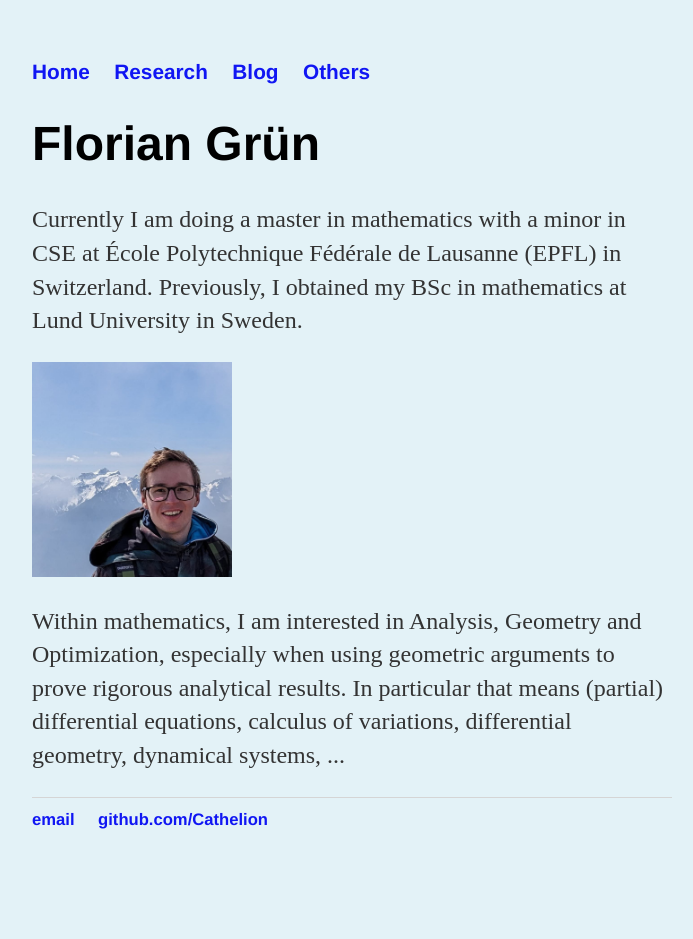
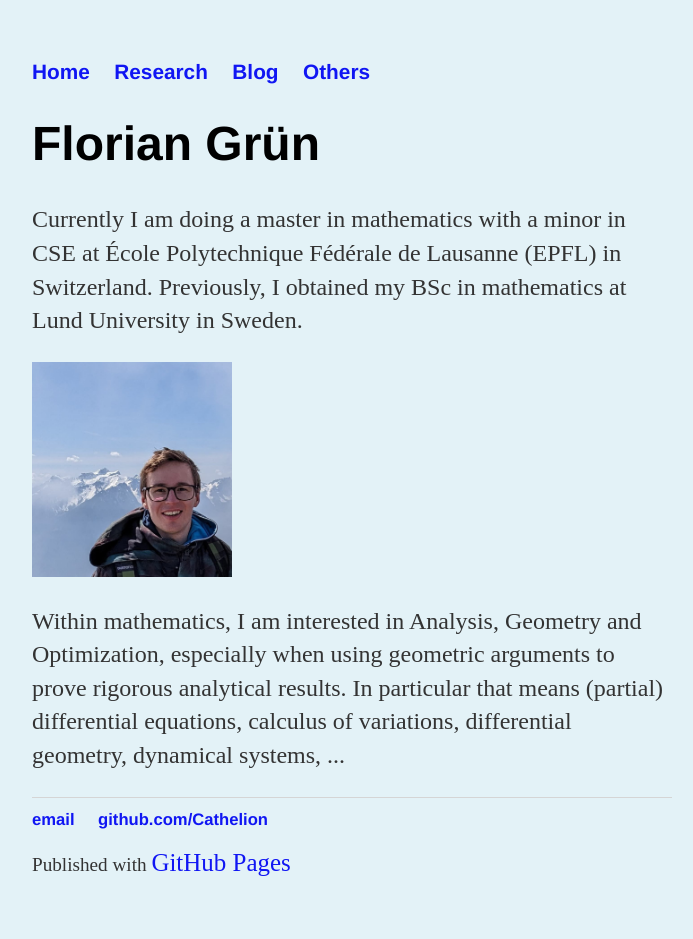
Before and after one commit to Cathelion/Cathelion.github.io, a Jekyll site: the page built from index.html, in a window 1280 px wide. Shown: the whole page, without its empty margins (288-981 px from the left). Built offline with Jekyll 4.4.1, drawn with Linux system fonts in a browser that asks for light colours; before the commit the page ends 900 px from its top, so only the background shows below that.

Commit message:
Update default.html

```diff
--- a/_layouts/default.html
+++ b/_layouts/default.html
@@ -36,6 +36,7 @@
         		<li><a href="mailto:florian.grun@epfl.ch">email</a></li>
         		<li><a href="https://github.com/Cathelion">github.com/Cathelion</a></li>
 			</ul>
+			<p>Published with <a href="https://pages.github.com">GitHub Pages</a></p>
 		</footer>
 	</body>
 </html>
```
